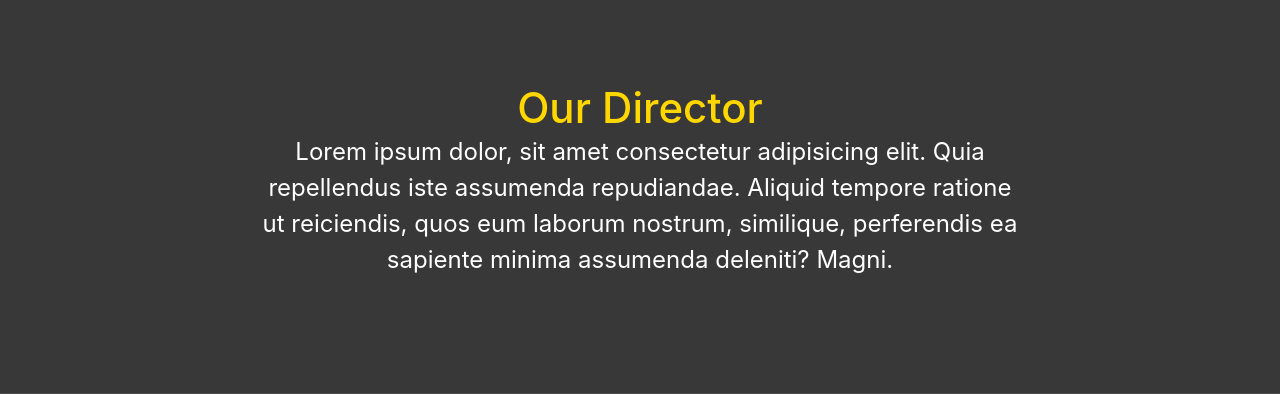
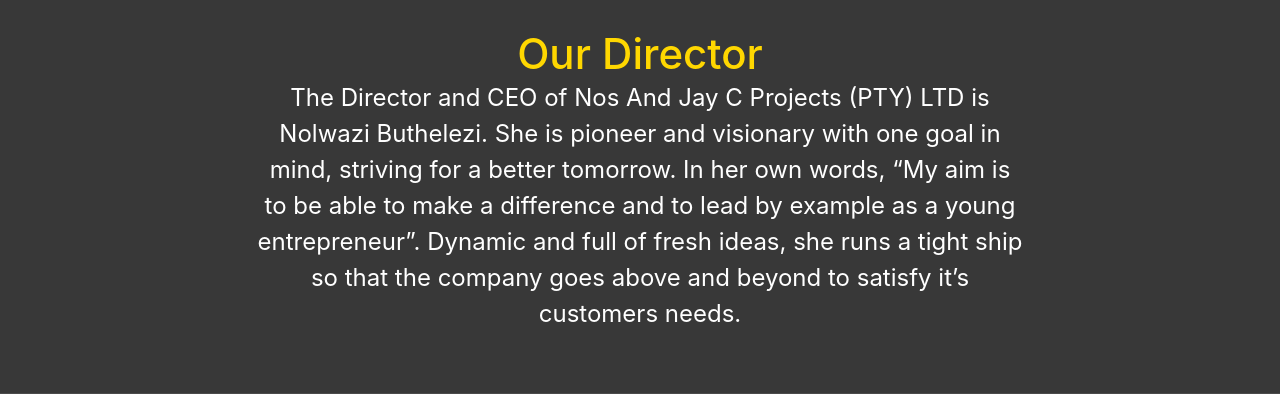
Before and after one commit to Piengo/Responsive-Business-Website, a PHP site: page /director.html in a window 1280 px wide. Shown: the part 109-503 px from the top of the page. Run offline with PHP 8.4, Linux system fonts and the light colour scheme; some libraries are stand-ins or nearby versions.

Commit message:
directors paragraph

```diff
--- a/public/director.html
+++ b/public/director.html
@@ -32,7 +32,13 @@
         <div id="dr-header" class="image-div">
             <div class="image-text">
                 <h3>Our Director</h3>
-                <p>Lorem ipsum dolor, sit amet consectetur adipisicing elit. Quia repellendus iste assumenda repudiandae. Aliquid tempore ratione ut reiciendis, quos eum laborum nostrum, similique, perferendis ea sapiente minima assumenda deleniti? Magni.</p>
+                <p>
+                    The Director and CEO of Nos And Jay C Projects (PTY) LTD  is Nolwazi Buthelezi.
+                    She is pioneer and visionary with one goal in mind, striving for a better tomorrow.
+                    In her own words, “My aim is to be able to make a difference and to lead by example as
+                    a young entrepreneur”. Dynamic and full of fresh ideas, she runs a tight ship so that the
+                    company goes above and beyond to satisfy it’s customers needs.
+                </p>
             </div>
         </div>
 
--- a/public/styles.css
+++ b/public/styles.css
@@ -521,7 +521,7 @@
   }
 
   #dr-header {
-    height: 200px;
+    height: 300px;
   }
 
   #dr-header h3 {
@@ -606,7 +606,7 @@
     }
   }
 
-  @media only screen and (min-width: 1000px) {
+  @media only screen and (min-width: 700px) {
     #dr-header {
         height: 400px;
     }
```
Also changed, not shown: public/images/linkedin.png (added).
